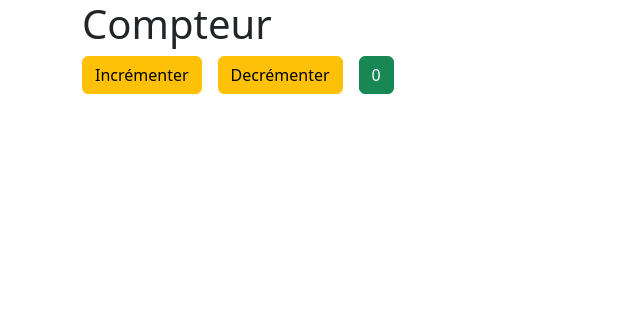
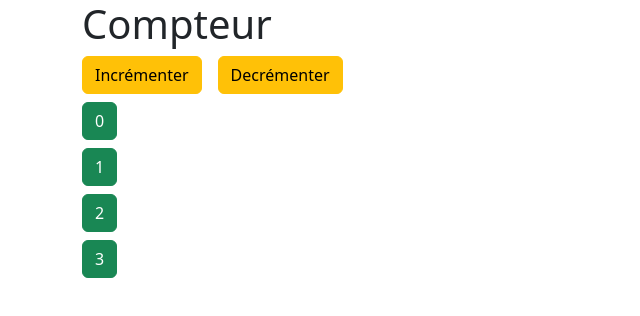
Before and after one commit to Elshindr/diginamic2022-M07, a React (Create React App) app in the folder react/counter/: page / in a window 1280 px wide. Shown: the top 316 px of the page, without its empty margins (0-640 px from the left). Built offline with nearby package versions, Linux system fonts and the light colour scheme; data requests are answered from the project's data file.

Commit message:
Exo Couter en cours : gestion du click sur les boutons.

```diff
--- a/react/counter/db.json
+++ b/react/counter/db.json
@@ -1,6 +1,8 @@
 {
   "counters": [
     { "id": 1, "value": 0 },
-    { "id": 2, "value": 1 }
+    { "id": 2, "value": 1 },
+    { "id": 3, "value": 2 },
+    { "id": 4, "value": 3 }
   ]
 }
--- a/react/counter/src/components/App.js
+++ b/react/counter/src/components/App.js
@@ -3,40 +3,41 @@ import Counter from './Counter';
 import { useState, useEffect } from 'react';
 import Data from '../services/Data';
 
-function App({ title }) {
+function App() {
   // Destructuring pour gérer le state
-  const [counter, setCounter] = useState(0);
+  const [counters, setCounters] = useState([]);
 
   // Use Effect avec comme deuxième paramètre [] imite le hook componentDidMount
   useEffect(() => {
     //Imite ComponentDidMount et ne s'exécute qu'au premier rendu.
-    console.log(`Test useEffect `);
+    console.log(`Dans useEffect `);
     // Appel du service Data
     (async () => {
-      const counters = await Data.loadCounters();
+      setCounters(await Data.loadCounters());
       console.log(`counters dans useEffect : `, counters);
     })();
-
-
   }, []);
   /* const maVariable = useState(0)[0];
   const setMaVariable = useState(0)[1]; */
   const increment = () => {
-    setCounter(counter + 1);
+    /* setCounter(counter => counter + 1); */
   }
   const decrement = () => {
-    setCounter(counter - 1);
+    /* setCounter(counter => counter - 1); */
   }
   return (
     <div className="App container">
       <h1>Compteur</h1>
       <button
         onClick={increment}
-        className="btn btn-warning me-3">Incrémenter</button>
+        className="btn btn-warning me-3">Incrémenter
+      </button>
       <button
         onClick={decrement}
-        className="btn btn-warning me-3">Decrémenter</button>
-      <Counter counter={counter} />
+        className="btn btn-warning me-3">Decrémenter
+      </button>
+      {counters.map(counter => <Counter key={counter.id} counter={counter} />)}
+
     </div>
   );
 }
--- a/react/counter/src/components/Counter.js
+++ b/react/counter/src/components/Counter.js
@@ -1,6 +1,8 @@
 const Counter = (props) => {
   return (
-    <button className="btn btn-success">{props.counter}</button>
+    <div className="my-2">
+      <button className="btn btn-success">{props.counter.value}</button>
+    </div>
   );
 }
 
```
